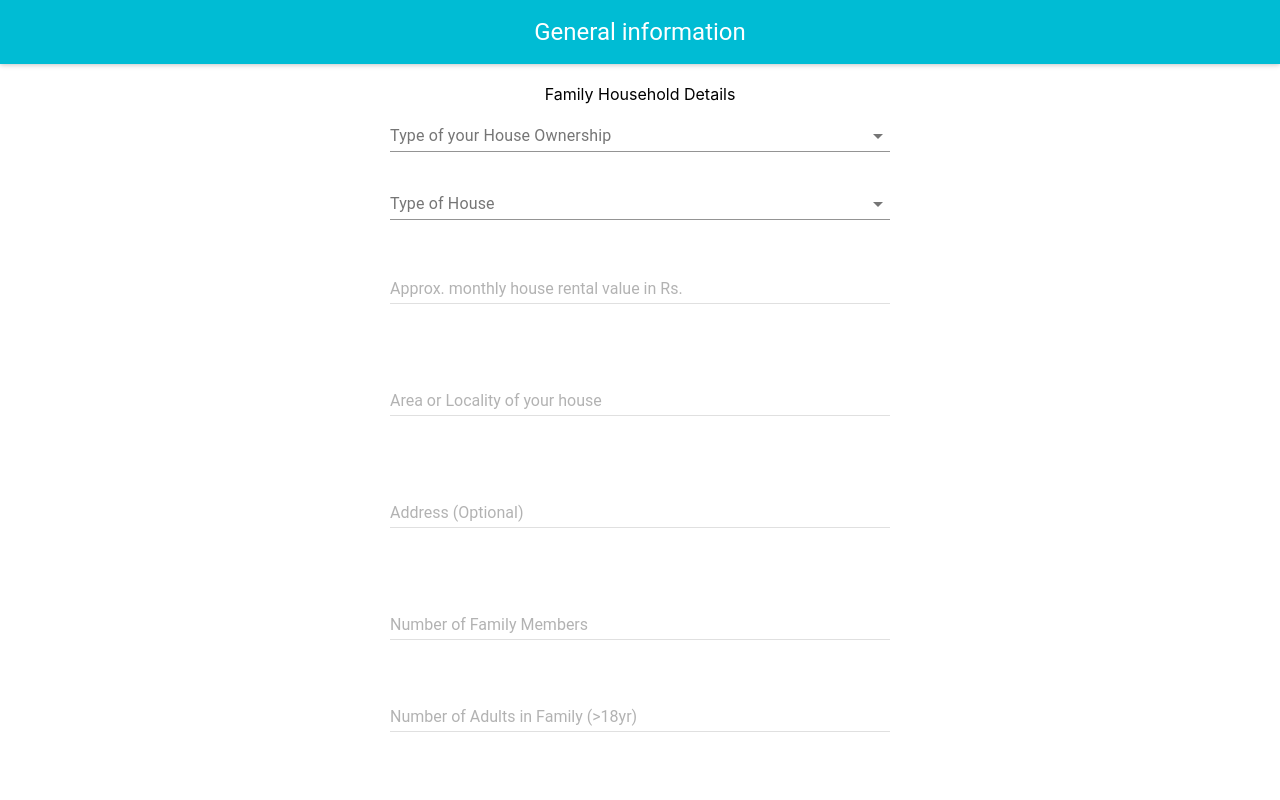
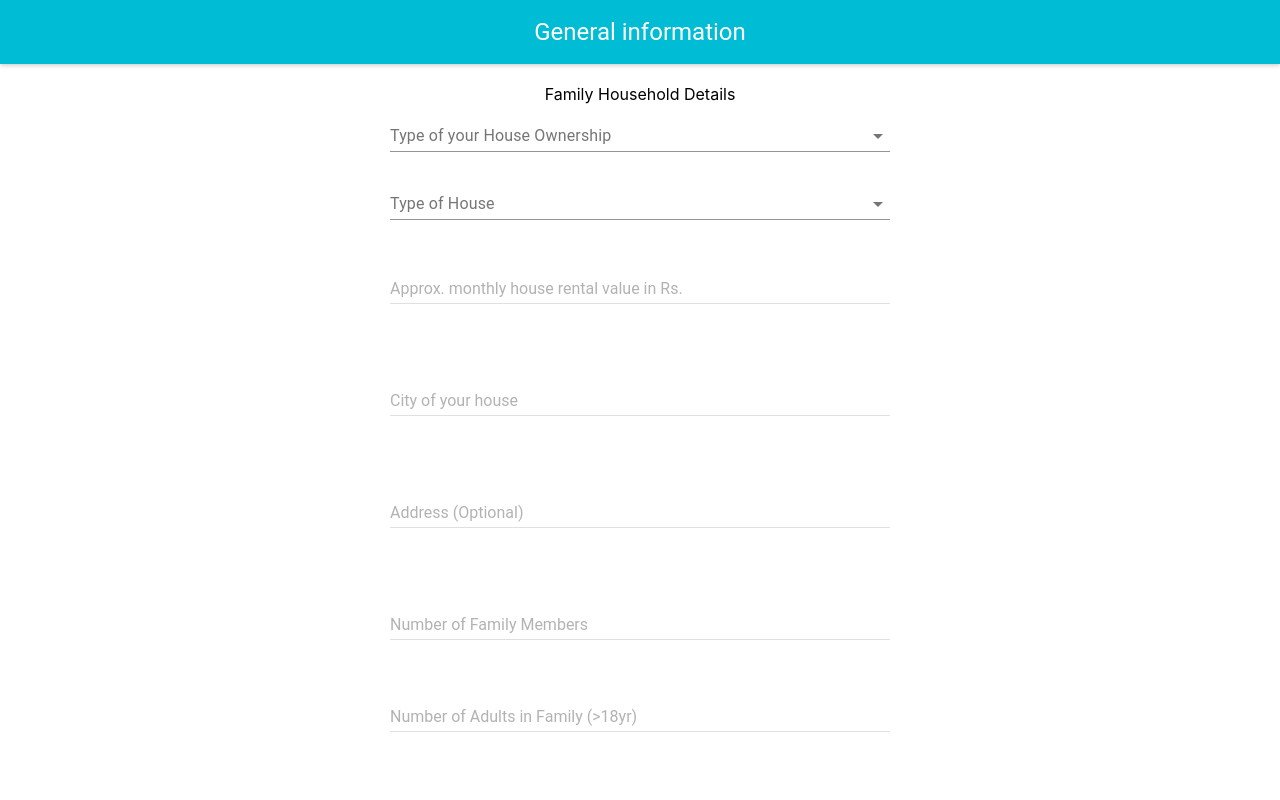
Before and after one commit to iitb-civil/form3, a React (Create React App) app: page / in a window 1280 px wide. Both pictures are taken after a click on the button "SURE, CONTINUE!". Shown: the top 800 px of the page. Built offline with nearby package versions, Linux system fonts and the light colour scheme.

Commit message:
made changes

```diff
--- a/src/components/FormCases.js
+++ b/src/components/FormCases.js
@@ -215,7 +215,7 @@ export class FormCases extends Component {
 							<option aria-label="None" value="" />
 							<option value={1}>House locality A</option>
 							<option value={2}>House locality B</option>
-							<option value={3}>Neither A nor B</option>
+							<option value={3}>Prefer my current location</option>
 						</Select>
 						</FormControl>
 
--- a/src/components/FormConfirm.js
+++ b/src/components/FormConfirm.js
@@ -95,13 +95,13 @@ export class FormConfirm extends Component {
 						/>
 
 
-								<CardMedia
+								{/* <CardMedia
 										style={{height: 0,
 											margin: 100,
 											paddingTop: '56.5%'}}
 										image='./sponge_final.gif'
 										title="house-card"
-									/>
+									/> */}
 					</React.Fragment>
 				</MuiThemeProvider>
 			</div>
--- a/src/components/FormPersonalDetails.js
+++ b/src/components/FormPersonalDetails.js
@@ -118,8 +118,8 @@ export class FormPersonalDetails extends Component {
 						<br/>
 						<TextField
 							style={{width:500}}
-							hintText="Area / Locality eg. POWAI, MALAD"
-							floatingLabelText="Area or Locality of your house"
+							hintText="City eg. Mumbai, Indore"
+							floatingLabelText="City of your house"
 							onChange={handleChange('area')}
 							defaultValue={values.area}
 						/>
--- a/src/components/Success.js
+++ b/src/components/Success.js
@@ -50,13 +50,13 @@ export class Success extends Component {
 
 
 
-								<CardMedia
+								{/* <CardMedia
 										style={{height: 0,
 											margin: 100,
 											paddingTop: '56.5%'}}
 										image='./done.gif'
 										title="house-card"
-									/>
+									/> */}
 					</React.Fragment>
 				</MuiThemeProvider>
 			</div>
```
